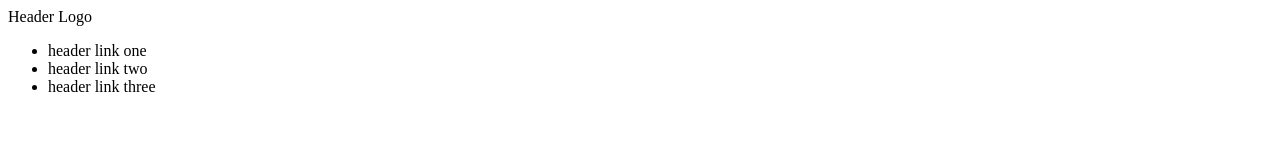
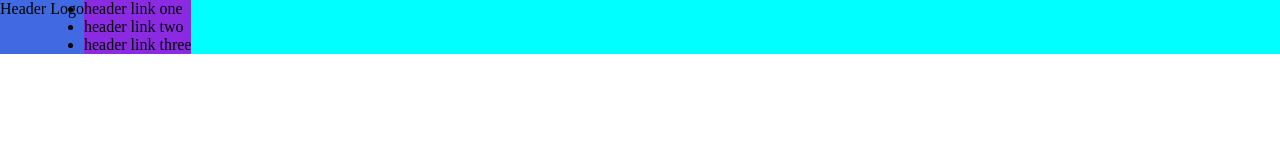
Before and after one commit to Maryam-Nikpour/Odin-project, a plain HTML site: page index.html in a window 1280 px wide. Drawn offline with Linux system fonts and the light colour scheme.

Commit message:
added background color to header-logo and header-menu and display:flex to header

```diff
--- a/index.html
+++ b/index.html
@@ -5,7 +5,7 @@
     <meta http-equiv="X-UA-Compatible" content="IE=edge">
     <meta name="viewport" content="width=device-width, initial-scale=1.0">
     <title>odin-project</title>
-    <link rel="stylesheet" href="resources/css/style.css/">
+    <link rel="stylesheet" href="resources/css/style.css">
 <link href="https://fonts.googleapis.com/css2?family=Roboto&display=swap" rel="stylesheet">
 </head>
 <body>
--- a/resources/css/style.css
+++ b/resources/css/style.css
@@ -3,3 +3,18 @@
     padding: 0;
     box-sizing: border-box;
 }
+.section1{
+    background-color: aqua;
+}
+.header{
+display: flex;
+}
+.header-logo{
+background-color: royalblue;
+}
+.header-menu{
+background-color: blueviolet;
+}
+.menu-item{
+
+}
```
